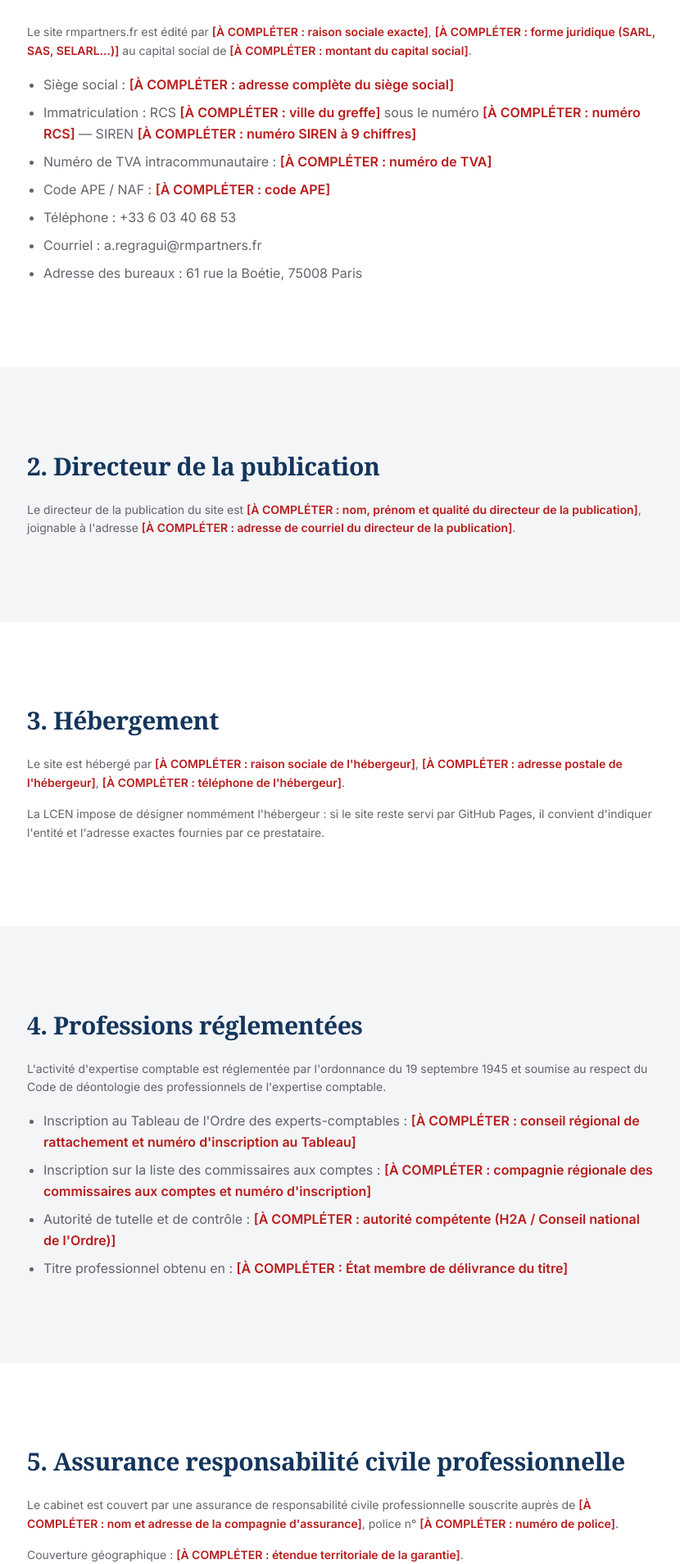
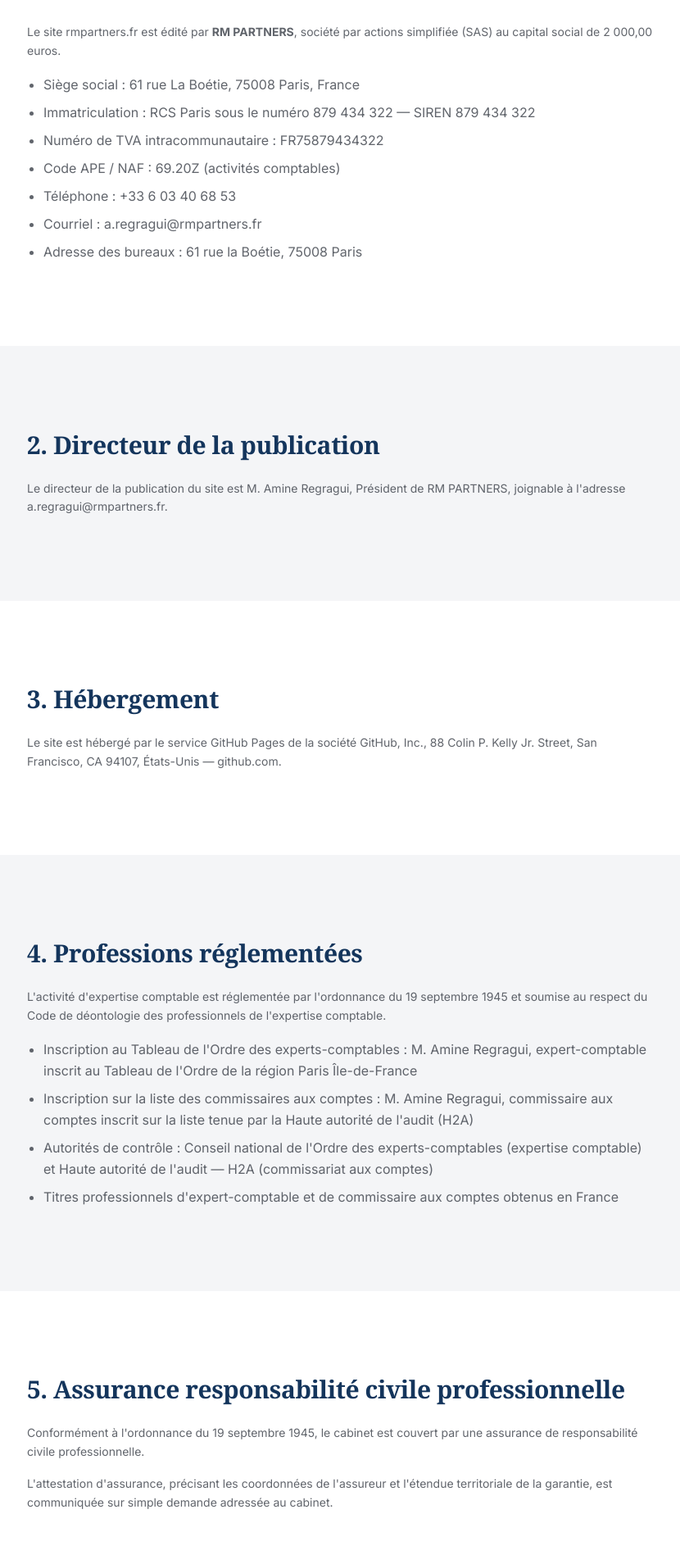
Before and after one commit to Amine-Regragui/RM-PARTNERS, a React (Vite) app: page /mentions-legales in a window 1280 px wide. Shown: the part 672-2580 px from the top of the page at 82% size, without its empty margins (223-1053 px from the left). Built offline with nearby package versions, Linux system fonts and the light colour scheme; a web font is replaced by a local one.

Commit message:
Update MentionsLegales.tsx

```diff
--- a/src/pages/MentionsLegales.tsx
+++ b/src/pages/MentionsLegales.tsx
@@ -1,11 +1,7 @@
 /**
- * ⚠️ SQUELETTE JURIDIQUE — À FAIRE VALIDER PAR UN JURISTE AVANT MISE EN LIGNE.
- *
- * Cette page est une trame conforme aux rubriques exigées par la LCEN (art. 6-III)
- * et par le Code de déontologie des professionnels de l'expertise comptable.
- * Aucune donnée légale n'a été inventée : chaque information à fournir est signalée
- * par un marqueur [À COMPLÉTER : …] visible en rouge dans la page.
- * Tant que ces marqueurs subsistent, la page ne remplit pas l'obligation légale.
+ * Mentions légales du site rmpartners.fr (LCEN art. 6-III et Code de déontologie
+ * des professionnels de l'expertise comptable).
+ * Identité de l'éditeur reprise de l'extrait d'immatriculation RCS de RM PARTNERS.
  */
 
 import { Footer } from "@/components/Footer";
@@ -14,14 +10,6 @@ import { SEO } from "@/components/SEO";
 import { cn } from "@/lib/utils";
 import type { ReactNode } from "react";
 import { Link } from "wouter";
-interface ARenseignerProps {
-  children: ReactNode;
-}
-
-/** Marqueur visuel des données légales restant à fournir avant publication. */
-function ARenseigner({ children }: ARenseignerProps) {
-  return <span className="font-semibold text-red-700">[À COMPLÉTER : {children}]</span>;
-}
 interface LegalSectionProps {
   title: string;
   /** Alterne le fond des sections, comme sur les autres pages du site. */
@@ -69,7 +57,7 @@ export function MentionsLegales() {
                 comptes.
               </p>
               <p className="text-sm text-white/70 mt-6">
-                Dernière mise à jour : <ARenseigner>date de mise à jour</ARenseigner>
+                Dernière mise à jour : 30 octobre 2026
               </p>
             </div>
           </div>
@@ -77,24 +65,21 @@ export function MentionsLegales() {
 
         <LegalSection title="1. Éditeur du site">
           <p>
-            Le site rmpartners.fr est édité par <ARenseigner>raison sociale exacte</ARenseigner>,{" "}
-            <ARenseigner>forme juridique (SARL, SAS, SELARL…)</ARenseigner> au capital social de{" "}
-            <ARenseigner>montant du capital social</ARenseigner>.
+            Le site rmpartners.fr est édité par <strong>RM PARTNERS</strong>, société par actions
+            simplifiée (SAS) au capital social de 2 000,00 euros.
           </p>
           <ul className="space-y-2 list-disc pl-5">
             <li>
-              Siège social : <ARenseigner>adresse complète du siège social</ARenseigner>
+              Siège social : 61 rue La Boétie, 75008 Paris, France
             </li>
             <li>
-              Immatriculation : RCS <ARenseigner>ville du greffe</ARenseigner> sous le numéro{" "}
-              <ARenseigner>numéro RCS</ARenseigner> — SIREN{" "}
-              <ARenseigner>numéro SIREN à 9 chiffres</ARenseigner>
+              Immatriculation : RCS Paris sous le numéro 879 434 322 — SIREN 879 434 322
             </li>
             <li>
-              Numéro de TVA intracommunautaire : <ARenseigner>numéro de TVA</ARenseigner>
+              Numéro de TVA intracommunautaire : FR75879434322
             </li>
             <li>
-              Code APE / NAF : <ARenseigner>code APE</ARenseigner>
+              Code APE / NAF : 69.20Z (activités comptables)
             </li>
             <li>
               Téléphone :{" "}
@@ -117,22 +102,31 @@ export function MentionsLegales() {
 
         <LegalSection title="2. Directeur de la publication" tone="muted">
           <p>
-            Le directeur de la publication du site est{" "}
-            <ARenseigner>nom, prénom et qualité du directeur de la publication</ARenseigner>,
+            Le directeur de la publication du site est M. Amine Regragui, Président de RM PARTNERS,
             joignable à l'adresse{" "}
-            <ARenseigner>adresse de courriel du directeur de la publication</ARenseigner>.
+            <a
+              href="mailto:a.regragui@rmpartners.fr"
+              className="hover:text-accent transition-colors"
+            >
+              a.regragui@rmpartners.fr
+            </a>
+            .
           </p>
         </LegalSection>
 
         <LegalSection title="3. Hébergement">
           <p>
-            Le site est hébergé par <ARenseigner>raison sociale de l'hébergeur</ARenseigner>,{" "}
-            <ARenseigner>adresse postale de l'hébergeur</ARenseigner>,{" "}
-            <ARenseigner>téléphone de l'hébergeur</ARenseigner>.
-          </p>
-          <p>
-            La LCEN impose de désigner nommément l'hébergeur : si le site reste servi par GitHub
-            Pages, il convient d'indiquer l'entité et l'adresse exactes fournies par ce prestataire.
+            Le site est hébergé par le service GitHub Pages de la société GitHub, Inc., 88 Colin P.
+            Kelly Jr. Street, San Francisco, CA 94107, États-Unis —{" "}
+            <a
+              href="https://github.com"
+              target="_blank"
+              rel="noopener noreferrer"
+              className="hover:text-accent transition-colors"
+            >
+              github.com
+            </a>
+            .
           </p>
         </LegalSection>
 
@@ -144,38 +138,33 @@ export function MentionsLegales() {
           </p>
           <ul className="space-y-2 list-disc pl-5">
             <li>
-              Inscription au Tableau de l'Ordre des experts-comptables :{" "}
-              <ARenseigner>
-                conseil régional de rattachement et numéro d'inscription au Tableau
-              </ARenseigner>
+              Inscription au Tableau de l'Ordre des experts-comptables : M. Amine Regragui,
+              expert-comptable inscrit au Tableau de l'Ordre de la région Paris Île-de-France
             </li>
             <li>
-              Inscription sur la liste des commissaires aux comptes :{" "}
-              <ARenseigner>
-                compagnie régionale des commissaires aux comptes et numéro d'inscription
-              </ARenseigner>
+              Inscription sur la liste des commissaires aux comptes : M. Amine Regragui,
+              commissaire aux comptes inscrit sur la liste tenue par la Haute autorité de l'audit
+              (H2A)
             </li>
             <li>
-              Autorité de tutelle et de contrôle :{" "}
-              <ARenseigner>autorité compétente (H2A / Conseil national de l'Ordre)</ARenseigner>
+              Autorités de contrôle : Conseil national de l'Ordre des experts-comptables (expertise
+              comptable) et Haute autorité de l'audit — H2A (commissariat aux comptes)
             </li>
             <li>
-              Titre professionnel obtenu en :{" "}
-              <ARenseigner>État membre de délivrance du titre</ARenseigner>
+              Titres professionnels d'expert-comptable et de commissaire aux comptes obtenus en
+              France
             </li>
           </ul>
         </LegalSection>
 
         <LegalSection title="5. Assurance responsabilité civile professionnelle">
           <p>
-            Le cabinet est couvert par une assurance de responsabilité civile professionnelle
-            souscrite auprès de{" "}
-            <ARenseigner>nom et adresse de la compagnie d'assurance</ARenseigner>, police n°{" "}
-            <ARenseigner>numéro de police</ARenseigner>.
+            Conformément à l'ordonnance du 19 septembre 1945, le cabinet est couvert par une
+            assurance de responsabilité civile professionnelle.
           </p>
           <p>
-            Couverture géographique : <ARenseigner>étendue territoriale de la garantie</ARenseigner>
-            .
+            L'attestation d'assurance, précisant les coordonnées de l'assureur et l'étendue
+            territoriale de la garantie, est communiquée sur simple demande adressée au cabinet.
           </p>
         </LegalSection>
 
@@ -187,8 +176,8 @@ export function MentionsLegales() {
             réclamation écrite au cabinet et à défaut de réponse satisfaisante sous deux mois.
           </p>
           <p>
-            Médiateur compétent :{" "}
-            <ARenseigner>nom du médiateur, adresse postale et site internet</ARenseigner>.
+            Les coordonnées du médiateur de la consommation compétent sont communiquées sur simple
+            demande adressée au cabinet.
           </p>
         </LegalSection>
 
@@ -204,10 +193,6 @@ export function MentionsLegales() {
             quelque procédé que ce soit, sans autorisation écrite préalable, est interdite et
             constitue une contrefaçon au sens des articles L. 335-2 et suivants du Code de la
             propriété intellectuelle.
-          </p>
-          <p>
-            Crédits photographiques et iconographiques :{" "}
-            <ARenseigner>auteurs ou banques d'images et licences applicables</ARenseigner>.
           </p>
         </LegalSection>
 
```
